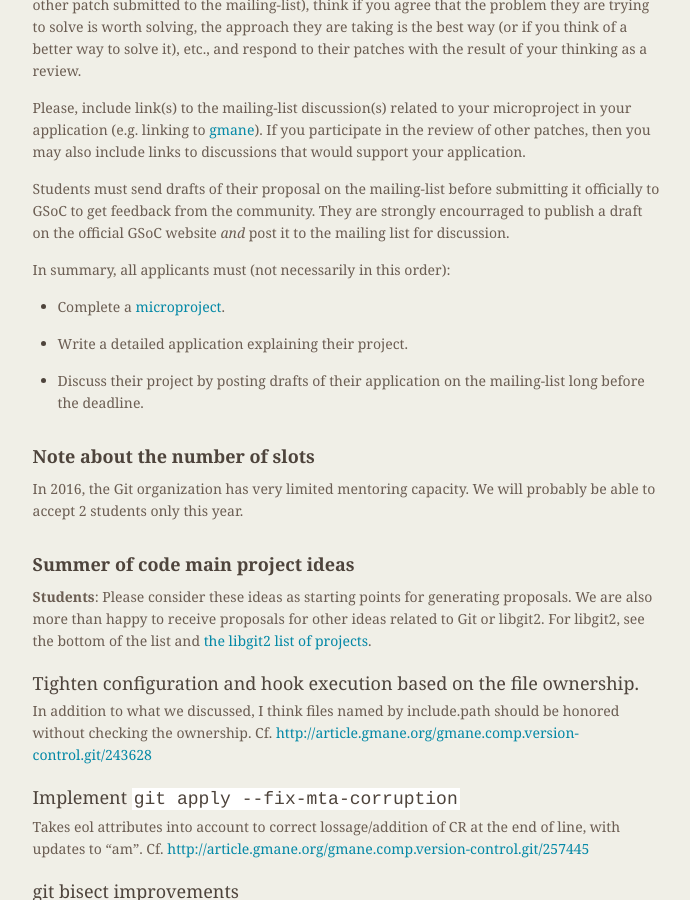
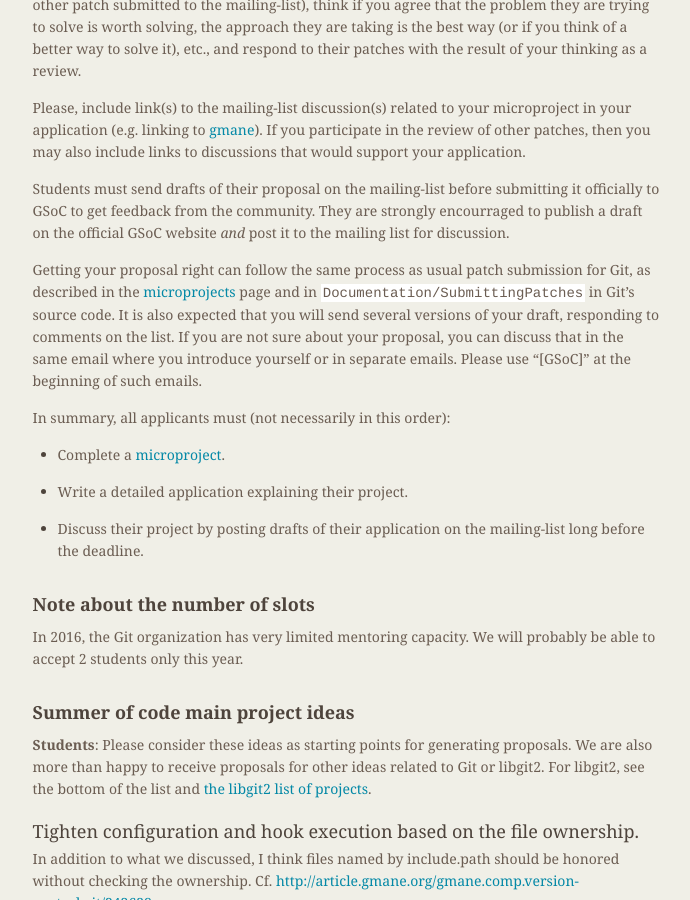
Before and after one commit to git/git.github.io, a Jekyll site: the page built from SoC-2016-Ideas.md, in a window 1280 px wide and 900 px high, scrolled down 517 px. Shown: the whole window, without its empty margins (421-1111 px from the left). Built offline with Jekyll 4.4.1, drawn with Linux system fonts in a browser that asks for light colours.

Commit message:
SoC: add some paragraphs about Git development process

```diff
--- a/SoC-2016-Ideas.md
+++ b/SoC-2016-Ideas.md
@@ -46,11 +46,20 @@
 participate in the review of other patches, then you may also include
 links to discussions that would support your application.
 
-Students must send drafts of their proposal on
-the mailing-list before submitting it officially to GSoC to get
-feedback from the community. They are strongly encourraged to publish a
-draft on the official GSoC website *and* post it to the mailing list
-for discussion.
+Students must send drafts of their proposal on the mailing-list before
+submitting it officially to GSoC to get feedback from the
+community. They are strongly encourraged to publish a draft on the
+official GSoC website *and* post it to the mailing list for
+discussion.
+
+Getting your proposal right can follow the same process as usual patch
+submission for Git, as described in the
+[microprojects](http://git.github.io/SoC-2016-Microprojects) page and
+in `Documentation/SubmittingPatches` in Git's source code. It is also
+expected that you will send several versions of your draft, responding
+to comments on the list. If you are not sure about your proposal, you
+can discuss that in the same email where you introduce yourself or in
+separate emails. Please use "[GSoC]" at the beginning of such emails.
 
 In summary, all applicants must (not necessarily in this order):
 
```
Also changed, not shown: SoC-2016-Microprojects.md (+12 -0 lines).
